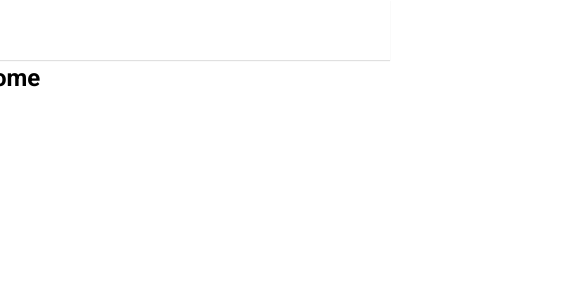
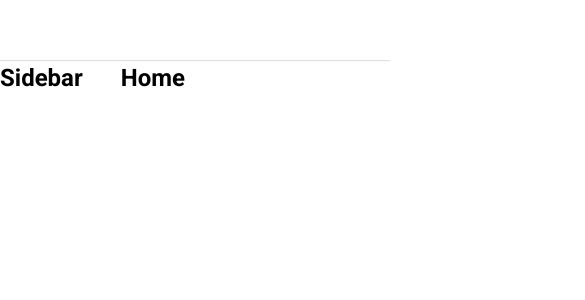
Before and after one commit to duytran1588/tiktok-ui, a React (Create React App) app: page / in a window 390 px wide. Shown: the top 300 px of the page, 585 px wide, since content can reach past the window. Built offline with nearby package versions, Linux system fonts and the light colour scheme.

Commit message:
fix-responsive-header-sidebar

```diff
--- a/src/components/Layout/DefaultLayout/DefaultLayout.module.scss
+++ b/src/components/Layout/DefaultLayout/DefaultLayout.module.scss
@@ -5,9 +5,10 @@
 }
 .container {
   display: flex;
-  width: var(--default-layout-width);
+  width: 100%;
+  max-width: var(--default-layout-width);
 }
 
 .content {
-  flex: 1;
+  flex-basis: calc(1150px - 356px);
 }
--- a/src/components/Layout/DefaultLayout/Sidebar/Sidebar.module.scss
+++ b/src/components/Layout/DefaultLayout/Sidebar/Sidebar.module.scss
@@ -1,3 +1,3 @@
 .wrapper {
-  width: 356px;
+  flex-basis: 356px;
 }
--- a/src/components/Layout/components/Header/Header.module.scss
+++ b/src/components/Layout/components/Header/Header.module.scss
@@ -6,6 +6,7 @@
   justify-content: center;
 }
 .inner {
-  width: var(--default-layout-width);
+  width: 100%;
+  max-width: var(--default-layout-width);
   height: 100%;
 }
```
